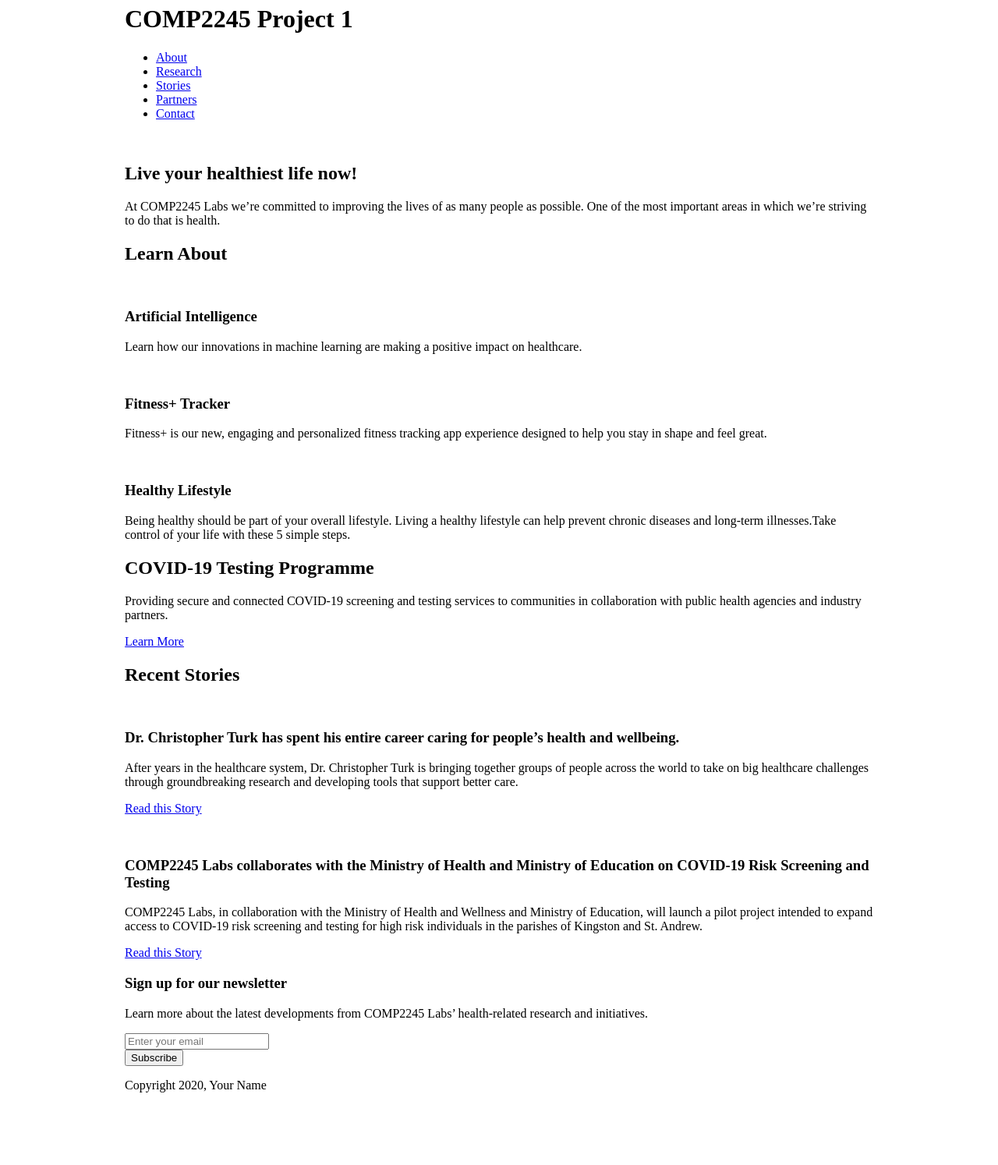
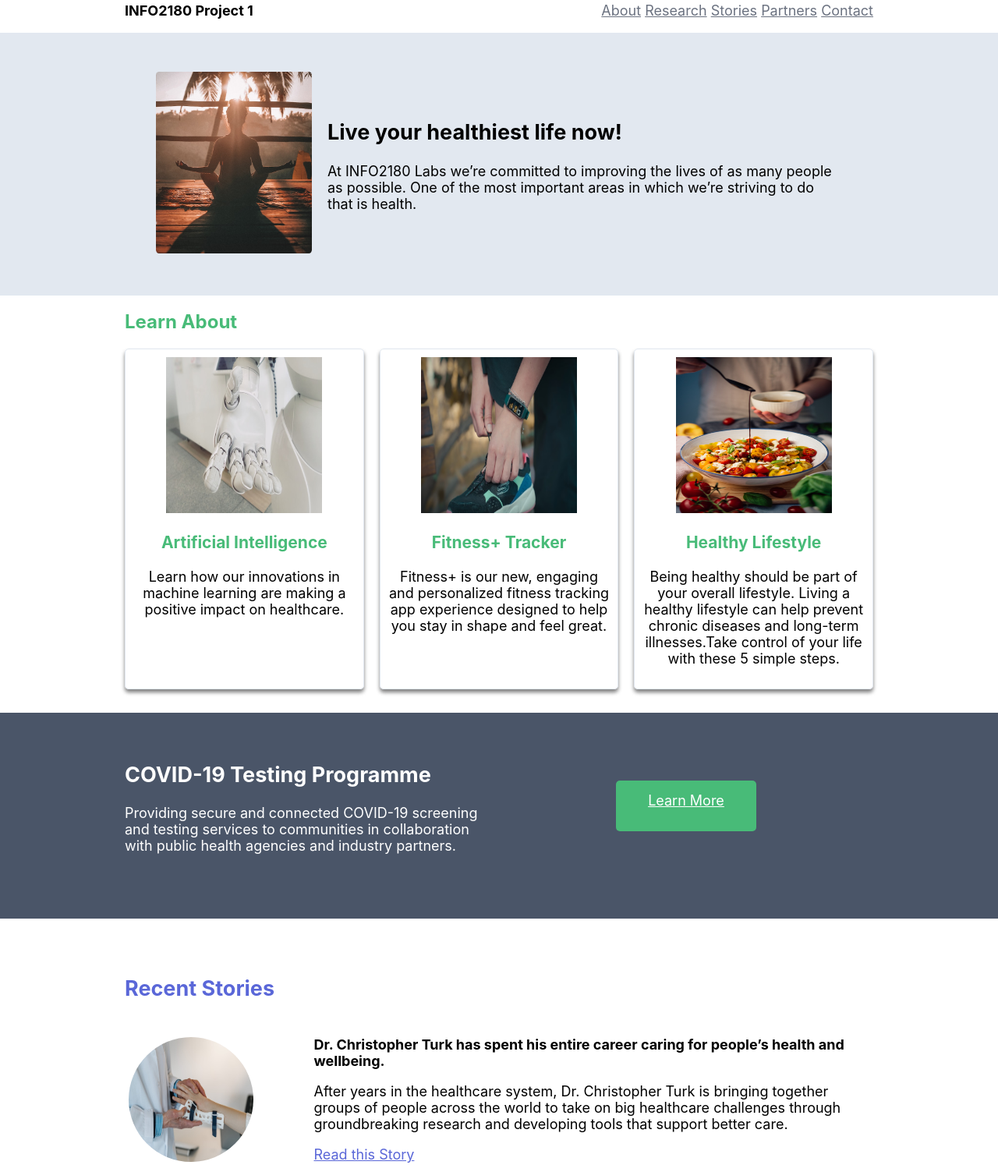
Before and after one commit to RyanAshB/info2180-project1, a plain HTML site: page project1-starter-master/index.html in a window 1280 px wide. Shown: the part 15-1509 px from the top of the page at 78% size. Before the commit the page ends 1432 px from the top, so only its background shows below. Drawn offline with Linux system fonts and the light colour scheme.

Commit message:
Completed Project

```diff
--- a/project1-starter-master/index.html
+++ b/project1-starter-master/index.html
@@ -3,14 +3,14 @@
 <head>
     <meta charset="UTF-8">
     <meta name="viewport" content="width=device-width, initial-scale=1.0">
-    <title>COMP2245 Project 1</title>
+    <title>INFO2180 Project 1</title>
     <link rel="stylesheet" href="styles.css">
     <script src="scripts.js"></script>
 </head>
 <body>
     <header>
         <div class="container">
-            <h1>COMP2245 Project 1</h1>
+            <h1>INFO2180 Project 1</h1>
             <nav>
                 <ul>
                     <li><a href="#">About</a></li>
@@ -26,11 +26,11 @@
         <section class="overview-hero">
             <div class="container">
                 <div class="overview-hero-image">
-                    <img src="#" alt="">
+                    <img src="Health.jpg" alt="Health">
                 </div>
                 <div class="overview-hero-text">
                     <h2>Live  your healthiest life now!</h2>
-                    <p>At COMP2245 Labs we’re committed to improving the lives of as many people as possible. One of the most important areas in which we’re striving to do that is health.</p>
+                    <p>At INFO2180 Labs we’re committed to improving the lives of as many people as possible. One of the most important areas in which we’re striving to do that is health.</p>
                 </div>
             </div>
         </section>
@@ -39,21 +39,21 @@
                 <h2>Learn About</h2>
                 <div class="cards">
                     <div class="card">
-                        <img src="#" alt="">
+                        <img src="AIHealth.jpg" alt="AIHealth">
                         <div class="card-body">
                             <h3>Artificial Intelligence</h3>
                             <p>Learn how our innovations in machine learning are making a positive impact on healthcare.</p>
                         </div>
                     </div>
                     <div class="card">
-                        <img src="#" alt="">
+                        <img src="Fitness.jpg" alt="Fitness">
                         <div class="card-body">
                             <h3>Fitness+ Tracker</h3>
                             <p>Fitness+ is our new, engaging and personalized fitness tracking app experience designed to help you stay in shape and feel great.</p>
                         </div>
                     </div>
                     <div class="card">
-                        <img src="#" alt="">
+                        <img src="Lifestyles.jpg" alt="Lifestyles">
                         <div class="card-body">
                             <h3>Healthy Lifestyle</h3>
                             <p>Being healthy should be part of your overall lifestyle. Living a healthy lifestyle can help prevent chronic diseases and long-term illnesses.Take control of your life with these 5 simple steps.</p>
@@ -77,7 +77,7 @@
             <div class="container">
                 <h2>Recent Stories</h2>
                 <article>
-                    <img src="" alt="">
+                    <img src="Doctor.jpg" alt="Doctor">
                     <div class="article-body">
                         <h3>Dr. Christopher Turk has spent his entire career caring for people’s health and wellbeing.</h3>
                         <p>After years in the healthcare system, Dr. Christopher Turk is bringing together groups of people across the world to take on big healthcare challenges through groundbreaking research and developing tools that support better care.</p>
@@ -85,10 +85,10 @@
                     </div>
                 </article>
                 <article>
-                    <img src="" alt="">
+                    <img src="Covid.jpg" alt="Covid">
                     <div class="article-body">
-                        <h3>COMP2245 Labs collaborates with the Ministry of Health and Ministry of Education on COVID-19 Risk Screening and Testing</h3>
-                        <p>COMP2245 Labs, in collaboration with the Ministry of Health and Wellness and Ministry of Education, will launch a pilot project intended to expand access to COVID-19 risk screening and testing for high risk individuals in the parishes of Kingston and St. Andrew.</p>
+                        <h3>INFO2180 Labs collaborates with the Ministry of Health and Ministry of Education on COVID-19 Risk Screening and Testing</h3>
+                        <p>INFO2180 Labs, in collaboration with the Ministry of Health and Wellness and Ministry of Education, will launch a pilot project intended to expand access to COVID-19 risk screening and testing for high risk individuals in the parishes of Kingston and St. Andrew.</p>
                         <p><a href="#">Read this Story</a></p>
                     </div>
                 </article>
@@ -97,7 +97,7 @@
         <section class="newsletter">
             <div class="container">
                 <h3>Sign up for our newsletter</h3>
-                <p>Learn more about the latest developments from COMP2245 Labs’ health-related research and initiatives.</p>
+                <p>Learn more about the latest developments from INFO2180 Labs’ health-related research and initiatives.</p>
                 <form action="#" method="post">
                     <div class="form-group">
                         <input type="email" name="email" id="email" placeholder="Enter your email">
@@ -110,7 +110,7 @@
     </main>
     <footer>
         <div class="container">
-            <p>Copyright 2020, Your Name</p>
+            <p>Copyright 2020, Ryan Badaloo</p>
         </div>
     </footer>
 </body>
--- a/project1-starter-master/scripts.js
+++ b/project1-starter-master/scripts.js
@@ -1 +1,20 @@
 /* Add your JavaScript to this file */
+document.addEventListener("DOMContentLoaded", function () {
+    const form = document.querySelector("form");
+    const msg = document.querySelector(".message");
+
+    form.addEventListener("submit", function (event) {
+        event.preventDefault();
+
+        const userEmail = document.querySelector("#email");
+        const actEmail = userEmail.value;
+
+        if (actEmail) {
+            msg.textContent = "Thank you! Your email address " + actEmail + " has been added to our mailing list!";
+        } else {
+            msg.textContent = "Please enter a valid email address.";
+        }
+
+        userEmail.value = "";
+    });
+});
--- a/project1-starter-master/styles.css
+++ b/project1-starter-master/styles.css
@@ -1,11 +1,203 @@
 /* Add your CSS to this file */
 body {
     margin: 0;
-    font-size: 16px;
+    font-size: 18px;
+    font-family: -apple-system, BlinkMacSystemFont, "Segoe UI", Roboto, "Helvetica Neue", Arial, "Noto Sans", sans-serif;
 }
 
 .container {
     margin: 0 auto;
     max-width: 960px;
     width: 100%;
+    display: grid;
 }
+
+header {
+    background-color: white;
+}
+
+header .container {
+    grid-template-columns: 1fr 1fr;
+    align-items: center;
+}
+
+header ul {
+    text-align: right;
+    font-size: 18px;
+}
+
+header h1 {
+    font-size: 18px;
+}
+
+header a {
+    color: #6b7280;
+
+}
+
+header a:hover {
+    color: #5A67D8;
+}
+
+ul li {
+    display: inline;
+}
+
+.overview-hero{
+    display: grid;
+    grid-row-gap: 20px;
+    grid-column-gap: 20px;
+    background-color:  #E2E8F0;
+    justify-items: center;
+    align-items: center;
+    padding: 50px;
+    padding-left: 200px;
+    padding-right: 200px;
+
+}
+
+.overview-hero .container{
+    grid-template-columns: 1fr 3fr;
+    justify-content: center;
+    align-items: center;
+}
+
+.overview-hero-image img {
+    max-width: 200px;
+    height: auto;
+    justify-items: center;
+    align-items: center;
+    border-radius: 2%;
+}
+
+.learn-about {
+    display: grid;
+    justify-content: center;
+    padding-bottom: 30px;
+}
+
+.learn-about h2 {
+    font-size: 24px;
+    color: #48BB78;
+}
+
+.cards img {
+    width: 200px;
+    height: 200px;
+}
+
+.cards h3 {
+    color: #48BB78;
+    font-size: 21px;
+}
+
+.cards {
+    display: grid;
+    grid-template-columns: repeat(3, 1fr);
+    grid-gap: 20px;
+}
+
+.cards .card {
+    border: 1px solid #ccc;
+    border-radius: 5px;
+    border-color: #E2E8F0;
+    box-shadow: 0px 4px 5px grey;
+    padding: 10px;
+    text-align: center;
+    height: auto;
+}
+
+.testing {
+    background-color: #4A5568;
+    padding-top: 40px;
+    padding-bottom: 65px;
+}
+
+.testing .container {
+    display: grid;
+    grid-template-columns: repeat(2, 1fr);
+    align-items: center;
+}
+
+.testing .testing-desciption {
+    color: white;
+}
+
+.cta {
+    background-color: #48BB78;
+    border-radius: 5px;
+    margin-left: 150px;
+    margin-right: 150px;
+    padding-top: 15px;
+    text-align: center;
+    height: 50px;
+}
+
+.cta a {
+    color: white;
+}
+
+.stories {
+    padding: 50px;
+}
+
+.stories h2 {
+    color: #5A67D8;
+}
+
+.stories a {
+    color: #5A67D8;
+}
+
+.stories h3 {
+    font-size: 18px;
+}
+
+.stories img {
+    width: 160px;
+    height: 160px;
+    border-radius: 50%;
+}
+
+.stories article {
+    display: grid;
+    grid-template-columns: 1fr 3fr;
+    padding: 5px;
+    align-items: center;
+}
+
+.newsletter {
+    background-color: #48BB78;
+    padding-right: 400px;
+    padding-left: 400px;
+}
+
+.newsletter h3 {
+    text-align: center;
+    color: white;
+}
+
+.newsletter p {
+    text-align: center;
+    color: white;
+}
+
+.newsletter form {
+    text-align: center;
+    display: grid;
+    grid-template-columns: 1fr 1fr;
+    padding-bottom: 30px;
+}
+
+.newsletter button {
+    background-color: #5A67D8;
+    color: white;
+}
+
+footer {
+    background-color: #4A5568;
+}
+
+footer p {
+    color: white;
+}
```
Also changed, not shown: project1-starter-master/AIHealth.jpg (added), project1-starter-master/Covid.jpg (added), project1-starter-master/Doctor.jpg (added), project1-starter-master/Fitness.jpg (added), project1-starter-master/Health.jpg (added), project1-starter-master/Lifestyles.jpg (added).
